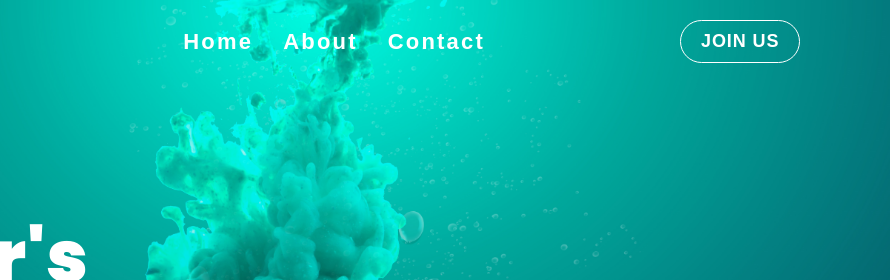
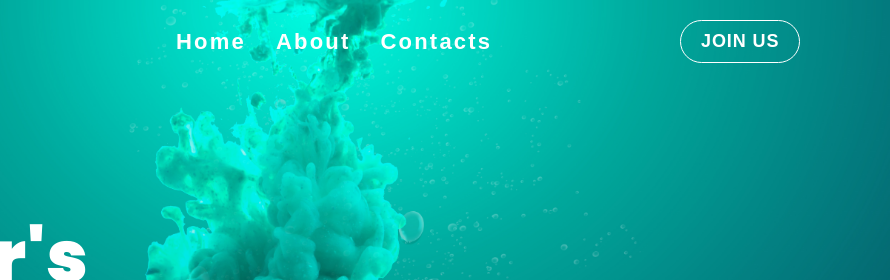
Before and after one commit to Rustam322/qweqw, a plain HTML site: page index.html in a window 1280 px wide. Shown: the top 280 px of the page, 390-1280 px from the left. Drawn offline with Linux system fonts and the light colour scheme; a web font is replaced by a local one.

Commit message:
Update index.html
contact => contacts

```diff
--- a/index.html
+++ b/index.html
@@ -19,7 +19,7 @@
                     <ul>
                         <li><a href="">Home</a></li>
                         <li><a href="">About</a></li>
-                        <li><a href="">Contact</a></li>
+                        <li><a href="">Contacts</a></li>
                     </ul>
                     <a href="" class="btn">JOIN US</a>
                 </div>
```
